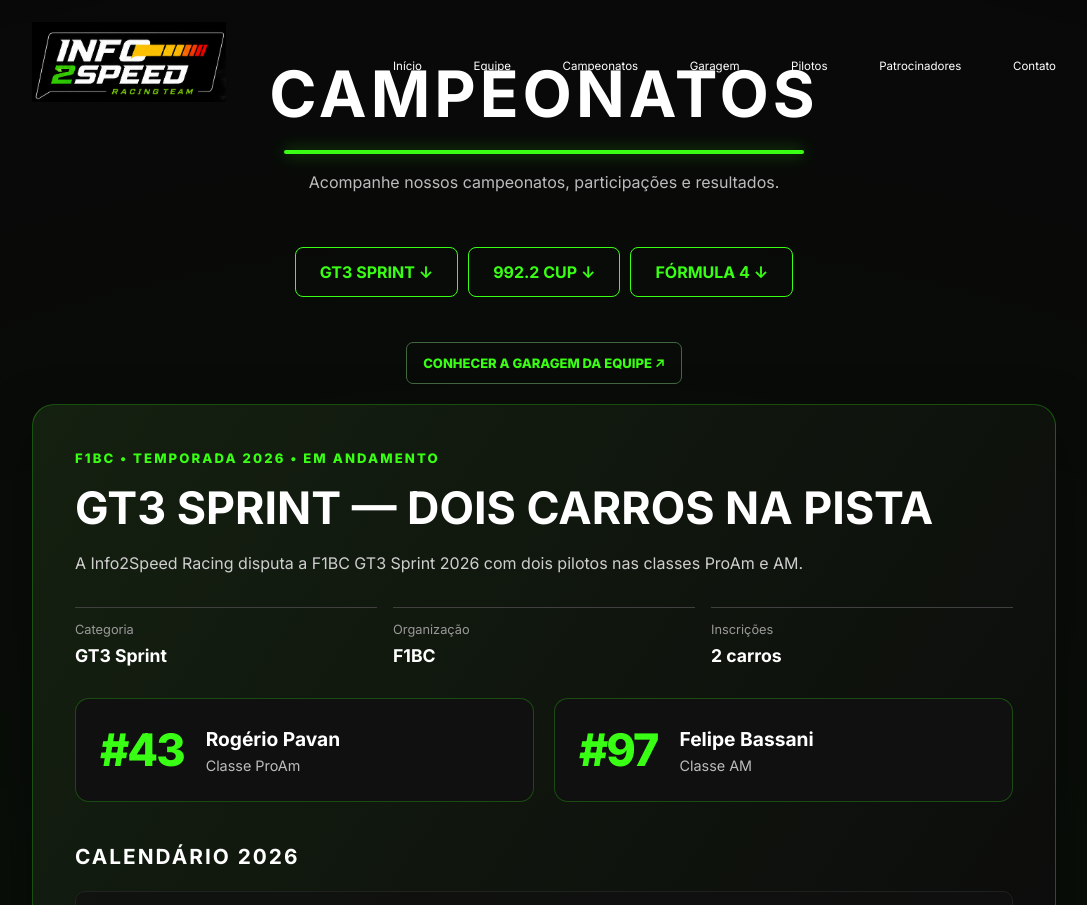
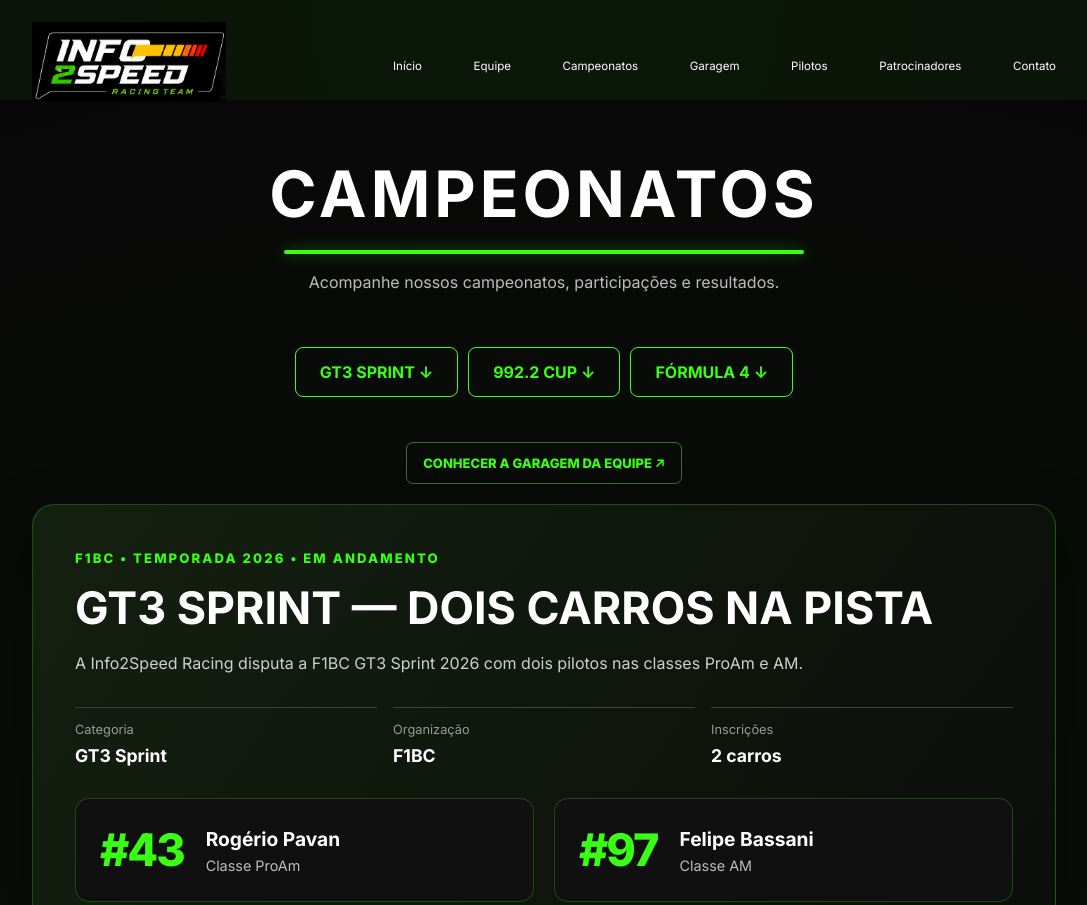
Before and after one commit to Felipe2597/Info2Speed, a plain HTML site: page campeonatos.html in a window 1280 px wide. Shown: the top 905 px of the page, without its empty margins (96-1183 px from the left). Drawn offline with Linux system fonts and the light colour scheme.

Commit message:
Update style.css

```diff
--- a/style.css
+++ b/style.css
@@ -2718,3 +2718,8 @@ html {
 .campeonatos-navegacao a:focus-visible,.i2s-race-tile a:focus-visible{outline:2px solid #39ff14;outline-offset:4px}
 @media(max-width:700px){.i2s-race-update{padding:42px 18px 20px}.i2s-race-update__grid{grid-template-columns:1fr}.i2s-race-tile{padding:22px}}
 @media(prefers-reduced-motion:reduce){html{scroll-behavior:auto}}
+
+/* Espaçamento superior da página Campeonatos */
+.inner-page:has(#campeonatos) {
+    padding-top: 100px;
+}
```
